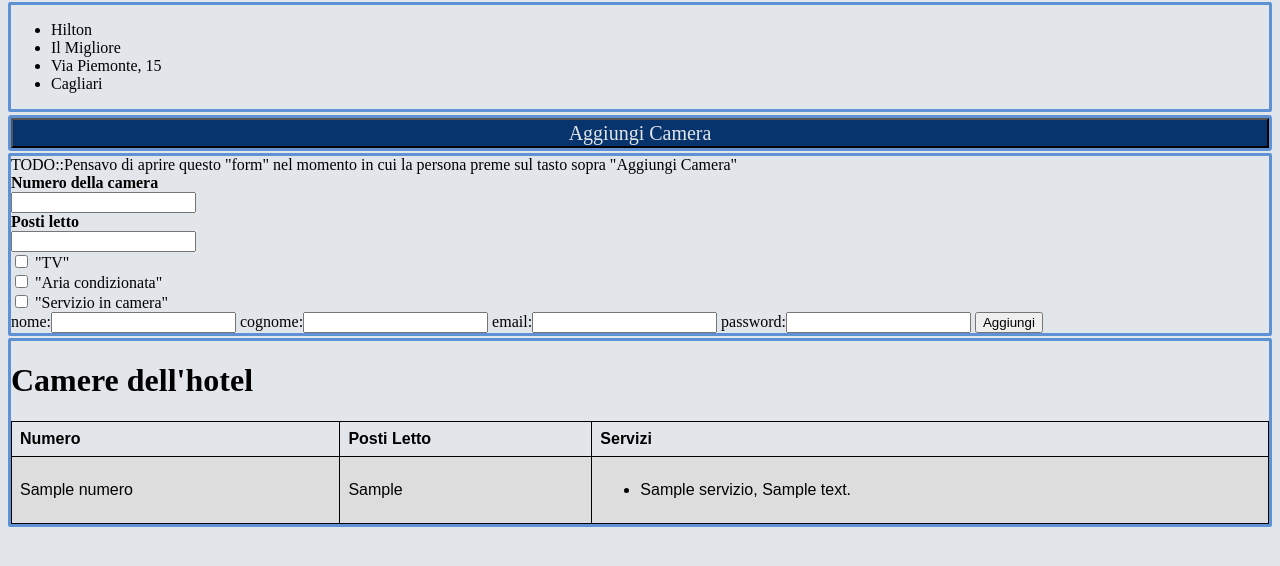
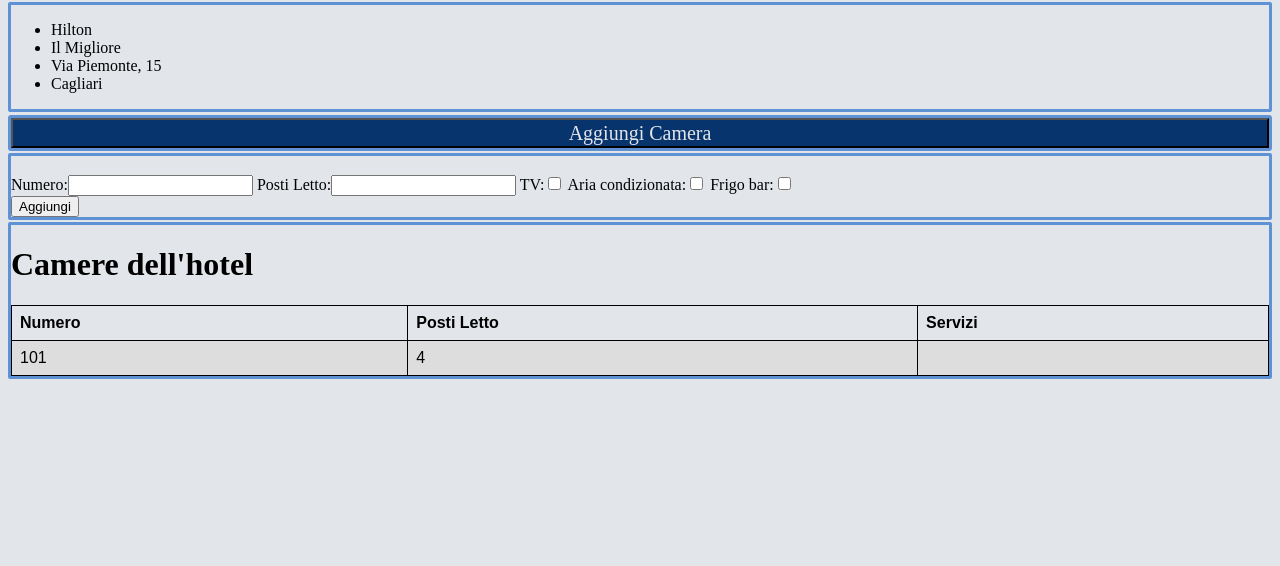
Before and after one commit to Frac7/ISW, a Django app: template GestioneHotel/templates/InfoHotelAggiungiCamera_provaDinamica.html in a window 1280 px wide. Shown: the part 193-759 px from the top of the page. Run offline with Django 3.2, Linux system fonts and the light colour scheme; data comes from the database, SQL or seed files in the repository; the template is opened without the code that fills it: values that come from a table or form of the project are taken from there, most other values are stand-ins (such as "Sample title", 1, 10 or a date in 2020).

Commit message:
Modifica test hotel, implementata visualizzazione dati dinamica con form, dettagli hotel, lista camere e url, definizione files statici

```diff
--- a/GestioneHotel/forms.py
+++ b/GestioneHotel/forms.py
@@ -2,10 +2,11 @@
 
 #Collegato alla view aggiungiCamera
 class AggiungiCameraForm(forms.Form):
-    numeroCamera = forms.CharField(label="numero",max_length=15,required=True)
-    postiLettoCamera = forms.IntegerField(label="postiLetto",required=True)
-    #TODO: servizi
-    #L'hotel a cui viene aggiunta la camera e' presente nella query string
+    numeroCamera = forms.CharField(label="Numero",max_length=15,required=True,widget=forms.TextInput(attrs={'id' : 'campoCamera'}))
+    postiLettoCamera = forms.IntegerField(label="Posti Letto",required=True,widget=forms.NumberInput(attrs={'id' : 'campoCamera'}))
+    servizio1 = forms.BooleanField(required=False,label="TV",widget=forms.CheckboxInput(attrs={'id' : 'servizioCamera'}))
+    servizio2 = forms.BooleanField(required=False,label="Aria condizionata",widget=forms.CheckboxInput(attrs={'id' : 'servizioCamera'}))
+    servizio3 = forms.BooleanField(required=False,label="Frigo bar",widget=forms.CheckboxInput(attrs={'id' : 'servizioCamera'}))
 
 class RegistrazioneAlbergatore(forms.Form):
     nome = forms.CharField(label="nome", max_length=50,required=True)
--- a/GestioneHotel/templates/AggiungiHotel.html
+++ b/GestioneHotel/templates/AggiungiHotel.html
@@ -5,13 +5,13 @@
     <meta name="viewport" content="width=device-width, initial-scale=1.0">
     <meta name="author">
     <meta name="keywords" content="the reception reseption booking hotel prenota">
-    <link rel="stylesheet" type="text/css" href="Style.css" media="screen">
+    <link rel="stylesheet" type="text/css" href="../static/Style.css" media="screen">
     <title> Aggiungi Hotel </title>
 </head>
 <body>
     <header>
         <div id="intestazione">
-            <img id="logo" src="img//LogoBooking.png" alt="Logo" width="100" height="100">
+            <img id="logo" src="../static/img//LogoBooking.png" alt="Logo" width="100" height="100">
             <h1 id="intLogo"> The Reception.com</h1>
         </div>
         <div id="userForm">
--- a/GestioneHotel/templates/AggiungiHotel_provaDinamica.html
+++ b/GestioneHotel/templates/AggiungiHotel_provaDinamica.html
@@ -5,7 +5,7 @@
     <meta name="viewport" content="width=device-width, initial-scale=1.0">
     <meta name="author">
     <meta name="keywords" content="the reception reseption booking hotel prenota">
-    <link rel="stylesheet" type="text/css" href="Style.css" media="screen">
+    <link rel="stylesheet" type="text/css" href="../static/Style.css" media="screen">
     <title> Aggiungi Hotel </title>
 </head>
 <body>
--- a/GestioneHotel/templates/Home.html
+++ b/GestioneHotel/templates/Home.html
@@ -5,13 +5,13 @@
     <meta name="viewport" content="width=device-width, initial-scale=1.0">
     <meta name="author">
     <meta name="keywords" content="the reception reseption booking hotel prenota">
-    <link rel="stylesheet" type="text/css" href="Style.css" media="screen">
+    <link rel="stylesheet" type="text/css" href="../static/Style.css" media="screen">
     <title> Home </title>
 </head>
 <body>
     <header>
         <div id="intestazione">
-            <img id="logo" src="img//LogoBooking.png" alt="Logo" width="100" height="100">
+            <img id="logo" src="../static/img//LogoBooking.png" alt="Logo" width="100" height="100">
             <h1 id="intLogo"> The Reception.com</h1>
         </div>
         <div id="userForm">
--- a/GestioneHotel/templates/Home_provaDinamica.html
+++ b/GestioneHotel/templates/Home_provaDinamica.html
@@ -5,13 +5,13 @@
     <meta name="viewport" content="width=device-width, initial-scale=1.0">
     <meta name="author">
     <meta name="keywords" content="the reception reseption booking hotel prenota">
-    <link rel="stylesheet" type="text/css" href="Style.css" media="screen">
+    <link rel="stylesheet" type="text/css" href="../static/Style.css" media="screen">
     <title> Home </title>
 </head>
 <body>
     <header>
         <div id="intestazione">
-            <img id="logo" src="img//LogoBooking.png" alt="Logo" width="100" height="100">
+            <img id="logo" src="../static/img//LogoBooking.png" alt="Logo" width="100" height="100">
             <h1 id="intLogo"> The Reception.com</h1>
         </div>
         <div id="userForm">
--- a/GestioneHotel/templates/InfoHotelAggiungiCamera.html
+++ b/GestioneHotel/templates/InfoHotelAggiungiCamera.html
@@ -5,13 +5,13 @@
     <meta name="viewport" content="width=device-width, initial-scale=1.0">
     <meta name="author">
     <meta name="keywords" content="the reception reseption booking hotel prenota ">
-    <link rel="stylesheet" type="text/css" href="Style.css" media="screen">
+    <link rel="stylesheet" type="text/css" href="../static/Style.css" media="screen">
     <title> Hotel </title>
 </head>
 <body>
     <header>
         <div id="intestazione">
-            <img id="logo" src="img//LogoBooking.png" alt="Logo" width="100" height="100">
+            <img id="logo" src="../static/img//LogoBooking.png" alt="Logo" width="100" height="100">
             <h1 id="intLogo"> The Reception.com</h1>
         </div>
         <div id="userForm">
--- a/GestioneHotel/templates/InfoHotelAggiungiCamera_provaDinamica.html
+++ b/GestioneHotel/templates/InfoHotelAggiungiCamera_provaDinamica.html
@@ -1,3 +1,4 @@
+{% load static %}
 <!DOCTYPE html>
 <html lang="en">
 <head>
@@ -5,13 +6,13 @@
     <meta name="viewport" content="width=device-width, initial-scale=1.0">
     <meta name="author">
     <meta name="keywords" content="the reception reseption booking hotel prenota ">
-    <link rel="stylesheet" type="text/css" href="Style.css" media="screen">
+    <link rel="stylesheet" href="{% static 'Style.css' %}">
     <title> Hotel </title>
 </head>
 <body>
     <header>
         <div id="intestazione">
-            <img id="logo" src="img//LogoBooking.png" alt="Logo" width="100" height="100">
+            <img id="logo" src="{% static '/img/LogoBooking.png' %}" alt="Logo" width="100" height="100">
             <h1 id="intLogo"> The Reception.com</h1>
         </div>
         <div id="userForm">
@@ -38,22 +39,26 @@
     <div id="divTastoAggiungi">
         <button id="btnAggiungiCamera" type="button" value="aggiungi"> Aggiungi Camera </button>
     </div>
-     <div id="formAggiungiHotel"> TODO::Pensavo di aprire questo "form" nel momento in cui la persona preme sul tasto sopra "Aggiungi Camera"
-        <!--TODO: form action (dipende da come settiamo urls.py)-->
-         <form action="">
-            <label for="numero"><b>Numero della camera</b></label> <br>
-            <input type="text"  name="numero" required> <br>
+     <div id="formAggiungiHotel">
+         <form action="Aggiungi" method="post">
+            <!--<label for="numero"><b>Numero della camera</b></label><br>
+            <input id="numero" type="text"  name="numero" required><br>
 
             <label for="postiLetto"><b>Posti letto</b></label> <br>
-            <input type="number" name="postiLetto" required> </input> <br>
+            <input id="postiLetto" type="number" name="postiLetto" required><br>
 
-            <input type="checkbox" name="servizio1" value="tv"> "TV" <br>
-            <input type="checkbox" name="servizio2" value="air"> "Aria condizionata"<br>
-            <input type="checkbox" name="servizio3" value="rs"> "Servizio in camera"<br>
-
+            <input type="checkbox" name="servizio1">
+             <label for="servizio1"><b>TV</b></label><br>
+            <input type="checkbox" name="servizio2">
+             <label for="servizio2"><b>Aria condizionata</b></label><br>
+            <input type="checkbox" name="servizio3">
+             <label for="servizio3"><b>Frigo bar</b></label><br>-->
              {% csrf_token %}
-            {{ form }}
-             <button type="submit"> Aggiungi</button>
+             <br>
+                {{ form }}
+             <br>
+             <!--TODO: modificare il css in modo che il form generato abbia lo stile desiderato, vedere da forms.py gli attributi per i selettori CSS-->
+             <button type="submit" value="Aggiungi"> Aggiungi</button>
         </form>
     </div>
     <div id="divCamereAggiunte">
@@ -69,8 +74,14 @@
                     <td>{{camera.numero}}</td>
                     <td>{{camera.postiLetto}}</td>
                     <td><ul>
-                        {% for servizio in camera.servizi %}
-                            <li>{{servizio.nome}}, {{servizio.descrizione}}</li>
+                        {% for key, value in servizi.items %}
+                            {%  if key == camera.id %}
+                                {% for serviziDisponibili in value %}
+                                    {% for servizio in serviziDisponibili %}
+                                        <li>{{servizio.nome}}, {{servizio.descrizioneServizio}}</li>
+                                    {% endfor %}
+                                {% endfor %}
+                            {% endif %}
                         {% endfor %}
                     </ul></td>
                 </tr>
--- a/GestioneHotel/templates/Login.html
+++ b/GestioneHotel/templates/Login.html
@@ -5,13 +5,13 @@
     <meta name="viewport" content="width=device-width, initial-scale=1.0">
     <meta name="author">
     <meta name="keywords" content="the reception reseption booking hotel prenota">
-    <link rel="stylesheet" type="text/css" href="Style.css" media="screen">
+    <link rel="stylesheet" type="text/css" href="../static/Style.css" media="screen">
     <title> Login </title>
 </head>
 <body>
     <header>
         <div id="intestazione">
-            <img id="logo" src="img//LogoBooking.png" alt="Logo" width="100" height="100">
+            <img id="logo" src="../static/img//LogoBooking.png" alt="Logo" width="100" height="100">
             <h1 id="intLogo"> The Reception.com</h1>
         </div>
     </header>
--- a/GestioneHotel/templates/Main.html
+++ b/GestioneHotel/templates/Main.html
@@ -5,13 +5,13 @@
     <meta name="viewport" content="width=device-width, initial-scale=1.0">
     <meta name="author">
     <meta name="keywords" content="the reception reseption booking hotel prenota">
-    <link rel="stylesheet" type="text/css" href="Style.css" media="screen">
+    <link rel="stylesheet" type="text/css" href="../static/Style.css" media="screen">
     <title>The Reception</title>
 </head>
 <body>
     <header>
         <div id="intestazione">
-            <img id="logo" src="img//LogoBooking.png" alt="Logo" width="100" height="100">
+            <img id="logo" src="../static/img//LogoBooking.png" alt="Logo" width="100" height="100">
             <h1 id="intLogo"> The Reception.com</h1>
         </div>
         <div id="userForm">
--- a/GestioneHotel/templates/Registrazione.html
+++ b/GestioneHotel/templates/Registrazione.html
@@ -5,13 +5,13 @@
     <meta name="viewport" content="width=device-width, initial-scale=1.0">
     <meta name="author">
     <meta name="keywords" content="the reception reseption booking hotel prenota">
-    <link rel="stylesheet" type="text/css" href="Style.css" media="screen">
+    <link rel="stylesheet" type="text/css" href="../static/Style.css" media="screen">
     <title> Registrati </title>
 </head>
 <body>
     <header>
         <div id="intestazione">
-            <img id="logo" src="img//LogoBooking.png" alt="Logo" width="100" height="100">
+            <img id="logo" src="../static/img//LogoBooking.png" alt="Logo" width="100" height="100">
             <h1 id="intLogo"> The Reception.com</h1>
         </div>
         <div id="userLogin">
--- a/GestioneHotel/urls.py
+++ b/GestioneHotel/urls.py
@@ -15,7 +15,12 @@
 """
 from django.conf.urls import url
 from django.contrib import admin
+from GestioneHotel import views
+
+admin.autodiscover()
 
 urlpatterns = [
     url(r'^admin/', admin.site.urls),
+    url(r'^InfoHotelAggiungiCamera/(?P<hotelID>\d+)/', views.listaCamere, name='hotelID'),
+    url(r'^InfoHotelAggiungiCamera/(?P<hotelID>\d+)/Aggiungi', views.aggiungiCamera, name='hotelID'), #TODO: form aggiungi camera
 ]
```
Also changed, not shown: GestioneHotel/views.py (+33 -23 lines), tests/TestHotel.py (+6 -9 lines), GestioneHotel/static/Style.css (renamed from GestioneHotel/templates/Style.css), GestioneHotel/static/img/LogoBooking.png (renamed from GestioneHotel/templates/img/LogoBooking.png).
